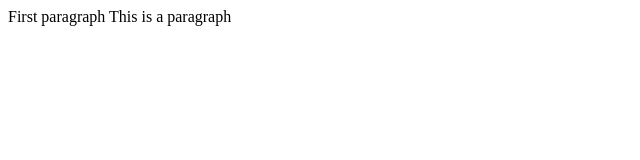
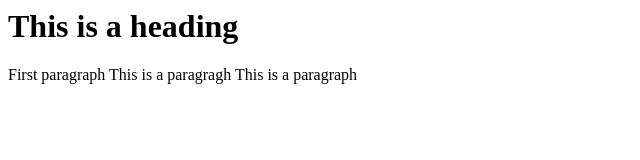
Before and after one commit to madhukumar313/learning-git, a plain HTML site: page index.html in a window 1280 px wide. Shown: the whole page, without its empty margins (0-640 px from the left). Drawn offline with Linux system fonts and the light colour scheme.

Commit message:
Update index.html

```diff
--- a/index.html
+++ b/index.html
@@ -1,6 +1,8 @@
 <html>
 	<body>
+		<h1>This is a heading</h1>
 		<p1>First paragraph</p1>
+		<p1>This is a paragragh</p1>
 		<p1>This is a paragraph</p1>
 	</body>
 </html>
```
